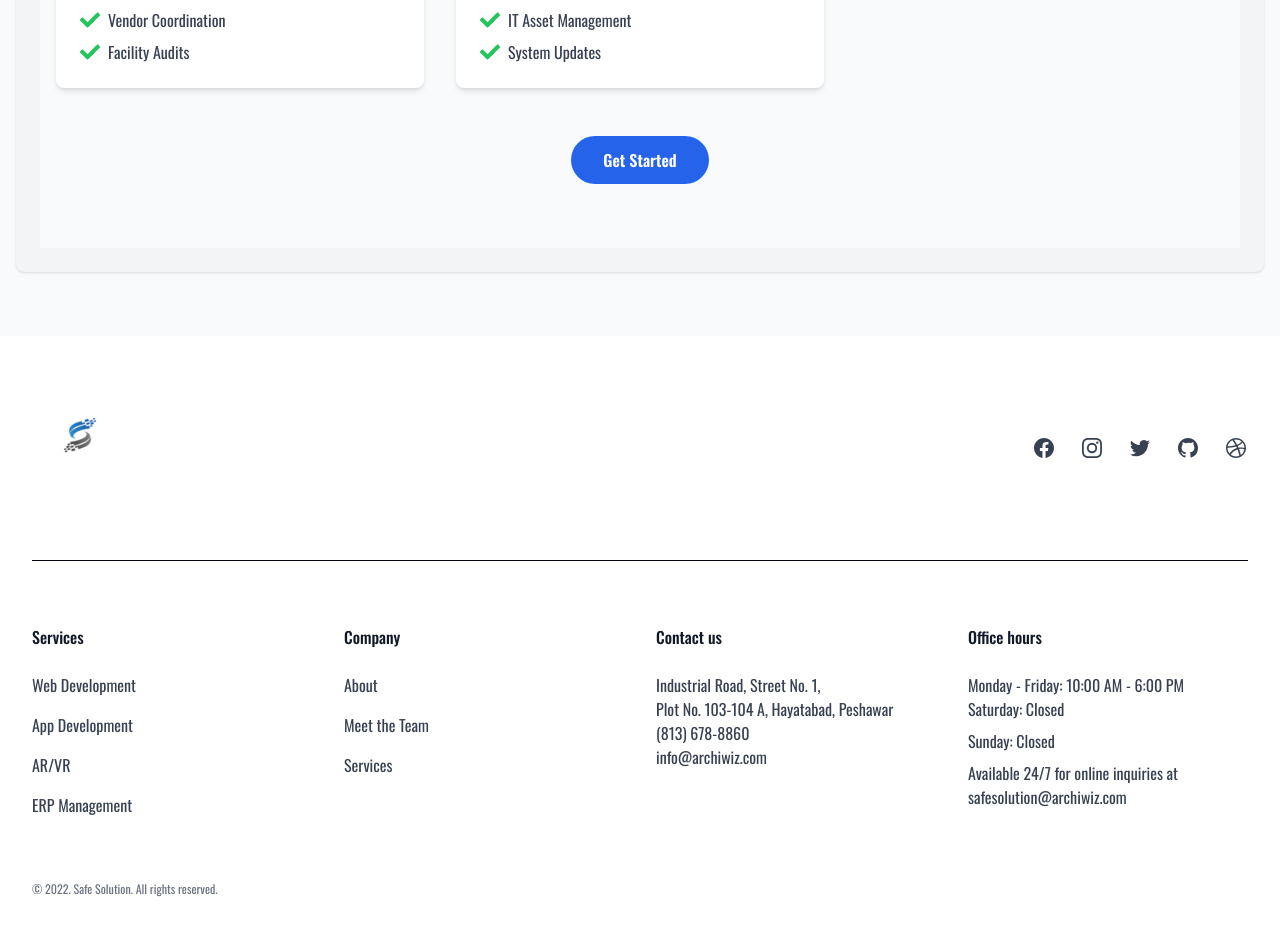
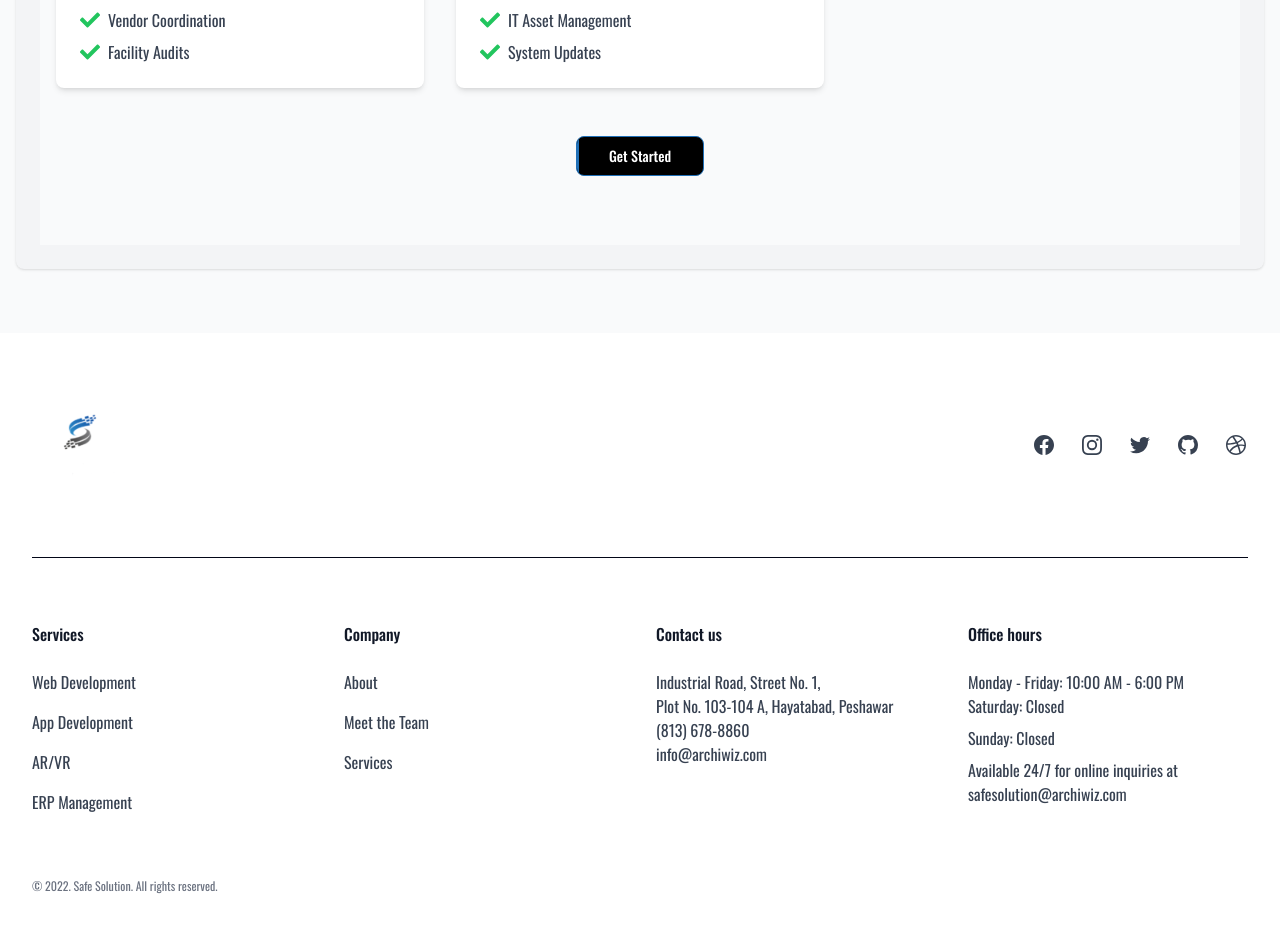
Before and after one commit to waseemarchiwiz/safesolutions-portfolio-webapp, a React (Vite) app: page /services in a window 1280 px wide. Shown: the part 1720-2653 px from the top of the page. Built offline with nearby package versions, Linux system fonts and the light colour scheme.

Commit message:
Services button redirect

```diff
--- a/src/components/servicescomponents/BackofficeServicesTab.jsx
+++ b/src/components/servicescomponents/BackofficeServicesTab.jsx
@@ -130,9 +130,10 @@ const BackofficeServicesTab = () => (
         ))}
       </div>
       <div className="text-center mt-12">
-        <button className="bg-blue-600 text-white px-8 py-3 rounded-full hover:bg-blue-700 transition-colors font-semibold">
-          Get Started
-        </button>
+        <CustomButton
+          handleClick={() => navigate("/contact")}
+          label="Get Started"
+        />
       </div>
     </div>
   </div>
--- a/src/pages/Client/ServicesTab.jsx
+++ b/src/pages/Client/ServicesTab.jsx
@@ -1,3 +1,4 @@
+import CustomButton from "@/globals/CustomButton";
 import {
   Check,
   Rocket,
@@ -128,9 +129,11 @@ const ServicesTab = () => (
         ))}
       </div>
       <div className="text-center mt-12">
-        <button className="bg-blue-600 text-white px-8 py-3 rounded-full hover:bg-blue-700 transition-colors font-semibold">
-          Get Started
-        </button>
+        <CustomButton
+          // handleClick={() => navigate("/contact")}
+          label="Get Started"
+          to="/contact"
+        />
       </div>
     </div>
   </div>
```
